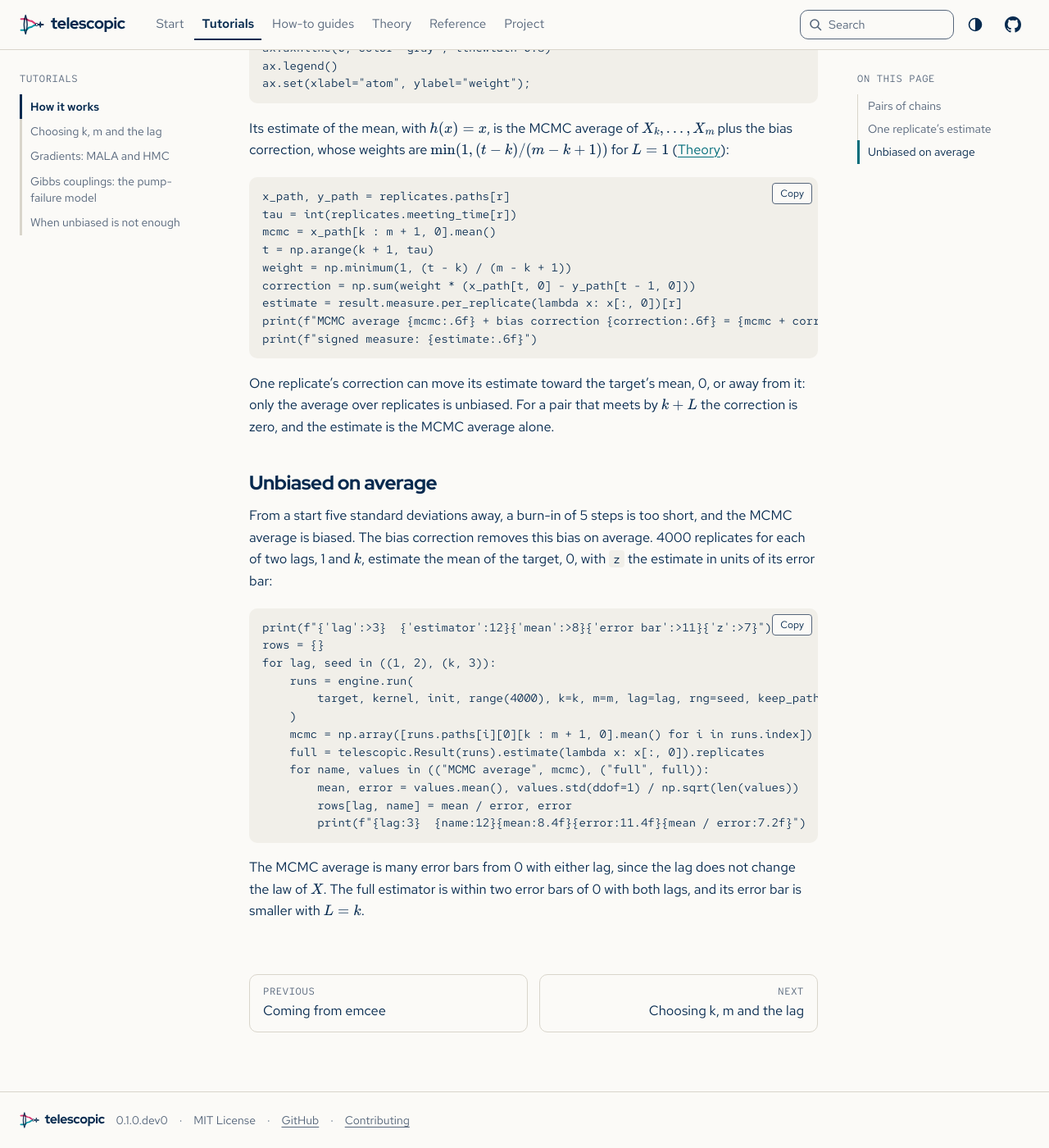
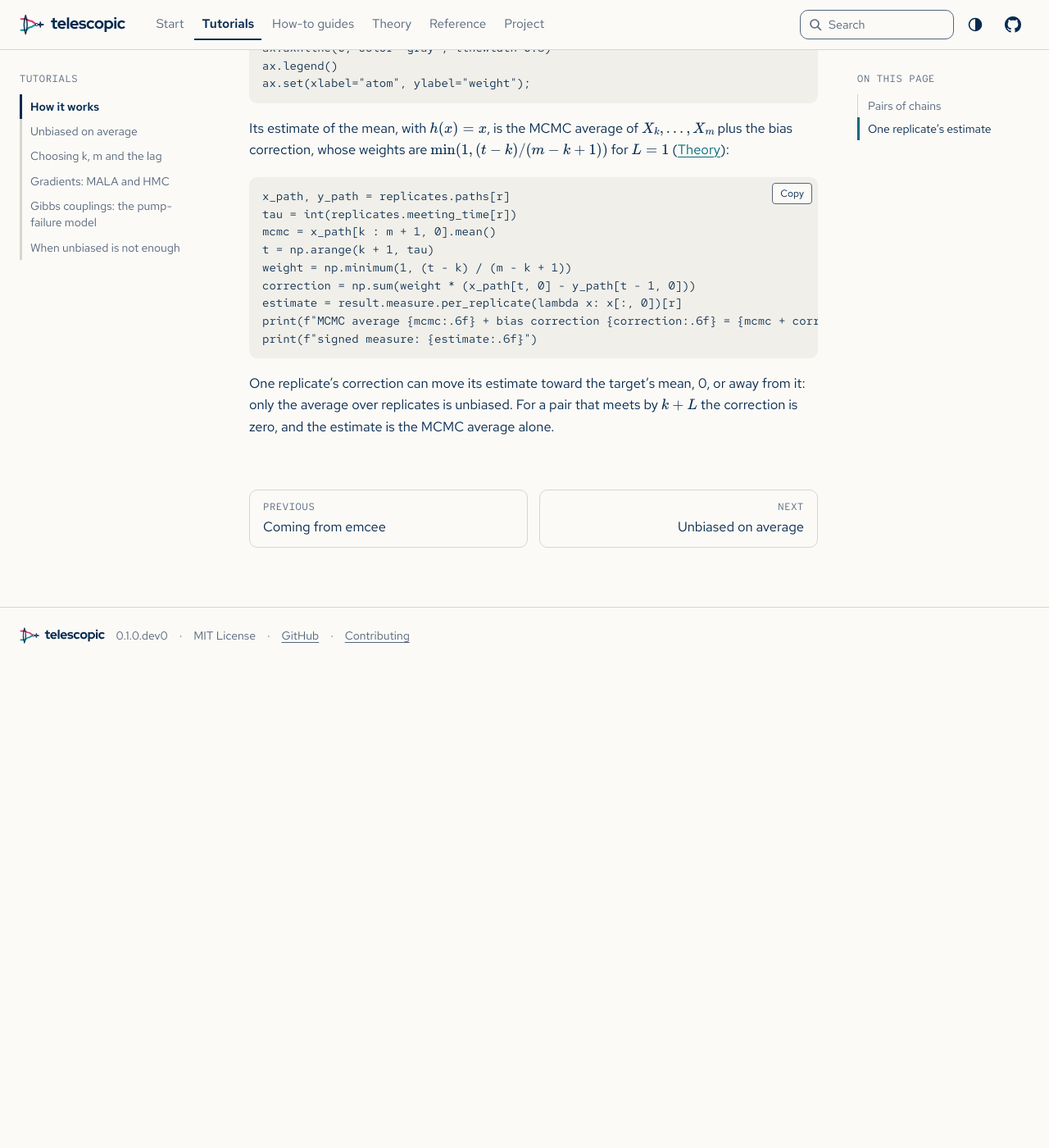
Before and after one commit to joshspeagle/telescopic, a Sphinx documentation site: the page built from docs/tutorials/how-it-works.md, in a window 1280 px wide and 1400 px high, scrolled down 1976 px. Shown: the whole window at 82% size. Built offline with Sphinx 7.4.7, drawn with Linux system fonts in a browser that asks for light colours; after the commit the page ends 2785 px from its top, so only the background shows below that; some of the changed text lies outside the part shown.

Commit message:
Split Unbiased on average out of How it works
Each tutorial is one lesson; the 4,000-replicate check of unbiasedness
is the second tutorial of the accepted tree.

Part of #87.

Co-Authored-By: Claude Opus 5.5 <noreply@anthropic.com>
Claude-Session: https://claude.ai/code/session_01JkqiRme7m1GkuqNnbDowQy

````diff
--- a/docs/tutorials/how-it-works.md
+++ b/docs/tutorials/how-it-works.md
@@ -155,38 +156,3 @@ print(f"signed measure: {estimate:.6f}")
 One replicate's correction can move its estimate toward the target's mean, 0, or away
 from it: only the average over replicates is unbiased. For a pair that meets by $k + L$
 the correction is zero, and the estimate is the MCMC average alone.
-
-## Unbiased on average
-
-From a start five standard deviations away, a burn-in of 5 steps is too short, and the
-MCMC average is biased. The bias correction removes this bias on average. 4000 replicates
-for each of two lags, 1 and $k$, estimate the mean of the target, 0, with `z` the estimate
-in units of its error bar:
-
-```{code-cell} python
-print(f"{'lag':>3}  {'estimator':12}{'mean':>8}{'error bar':>11}{'z':>7}")
-rows = {}
-for lag, seed in ((1, 2), (k, 3)):
-    runs = engine.run(
-        target, kernel, init, range(4000), k=k, m=m, lag=lag, rng=seed, keep_paths=True
-    )
-    mcmc = np.array([runs.paths[i][0][k : m + 1, 0].mean() for i in runs.index])
-    full = telescopic.Result(runs).estimate(lambda x: x[:, 0]).replicates
-    for name, values in (("MCMC average", mcmc), ("full", full)):
-        mean, error = values.mean(), values.std(ddof=1) / np.sqrt(len(values))
-        rows[lag, name] = mean / error, error
-        print(f"{lag:3}  {name:12}{mean:8.4f}{error:11.4f}{mean / error:7.2f}")
-```
-
-```{code-cell} python
-:tags: [remove-cell]
-
-# The claims of the next paragraph.
-assert all(abs(rows[lag, "MCMC average"][0]) > 10 for lag in (1, k))
-assert all(abs(rows[lag, "full"][0]) < 2 for lag in (1, k))
-assert rows[k, "full"][1] < rows[1, "full"][1]
-```
-
-The MCMC average is many error bars from 0 with either lag, since the lag does not change
-the law of $X$. The full estimator is within two error bars of 0 with both lags, and its
-error bar is smaller with $L = k$.
````
Also changed, not shown: other parts of docs/tutorials/how-it-works.md (+5 -4 lines), docs/index.md (+1 -0 lines), docs/tutorials/unbiased-on-average.md (added, +63 -0 lines), notes/DECISIONS.md (+1 -0 lines).
